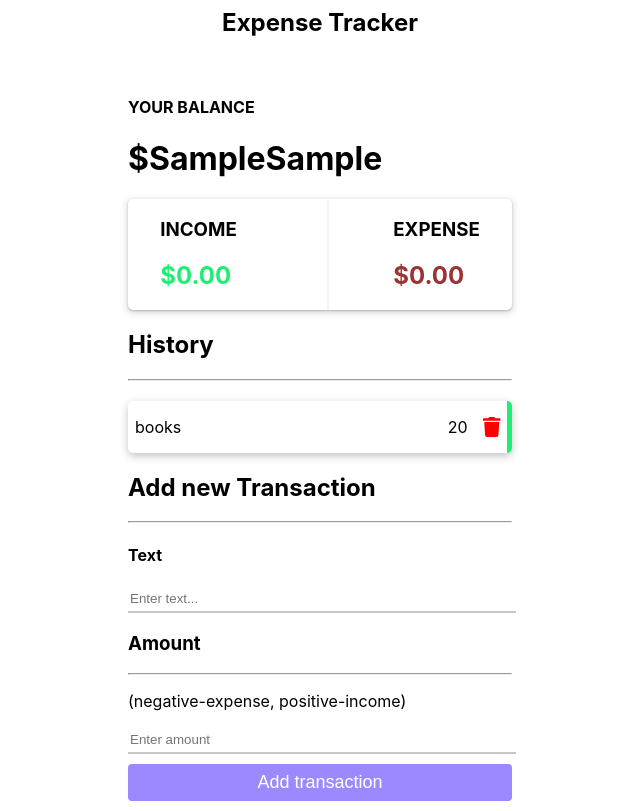
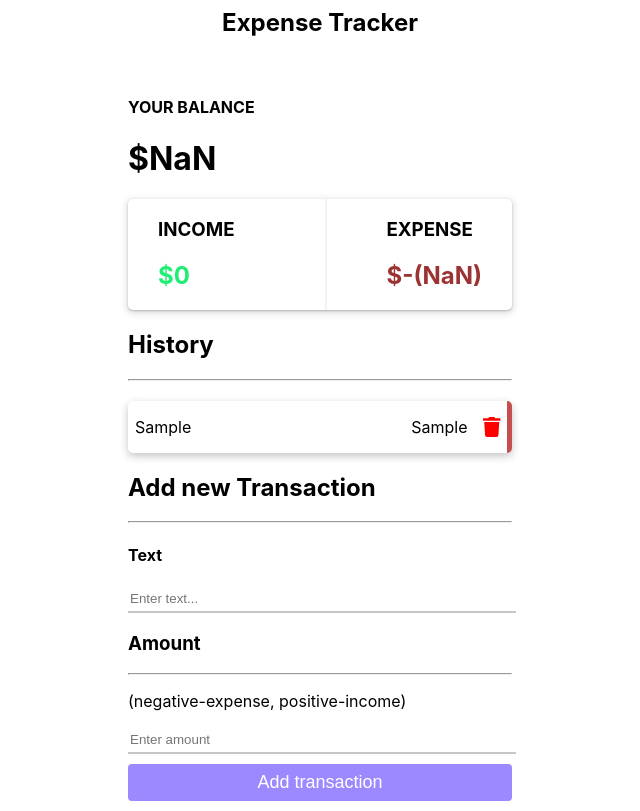
Before and after one commit to Jrana1/-expense-tracker-react, a React (Create React App) app: page / in a window 1280 px wide. Both pictures are taken after typing "Sample", "Sample" into the empty fields and a click on the button "Add transaction". Shown: the whole page, without its empty margins (320-960 px from the left). Built offline with nearby package versions, Linux system fonts and the light colour scheme.

Commit message:
almost done

```diff
--- a/src/App.js
+++ b/src/App.js
@@ -7,18 +7,39 @@ import History from "./components/History";
 import Amount from "./components/Amount";
 import { useState } from "react";
 function App() {
-  const [amounts, setAmount] = useState("");
+  const [amounts, setAmount] = useState(0);
+  const [income, setIncome] = useState(0);
+  const [expenses, setExpenses] = useState(0);
+  const [sign, setSign] = useState("");
+  const [text, setText] = useState("");
+  const [num, setNum] = useState("");
   const handleAmount = (amount, text) => {
-    console.log(amount, text);
-    setAmount(amount);
+    //console.log(amount, text);
+    // let sign = amount.slice(1);
+    let newAmount = [...amount];
+    newAmount.shift();
+    let onlyNum = newAmount.join('');
+    setSign(amount[0]);
+    setText(text);
+    setNum(onlyNum);
+    if (amount[0] === '+') {
+      //console.log((onlyNum), amounts);
+      setAmount(parseInt(onlyNum) + Math.abs(amounts));
+      setIncome(parseInt(onlyNum) + income);
+    }
+    else {
+      setAmount(parseInt(onlyNum) - Math.abs(amounts));
+      setExpenses(parseInt(onlyNum) + expenses);
+    }
+    //setAmount(parseInt(amount) + amounts);
   };
   return (
     <div className="main">
       <div className="container">
         <Header></Header>
         <Balance amount={amounts}></Balance>
-        <Income></Income>
-        <History></History>
+        <Income income={[income, expenses]}></Income>
+        <History history={[sign, text, num]}></History>
         <Amount func={handleAmount}></Amount>
       </div>
     </div>
--- a/src/components/App.css
+++ b/src/components/App.css
@@ -40,13 +40,22 @@ text-transform:uppercase;
 .expenses h2{
     color:rgb(155, 51, 51);
 }
-.items{
+.itemsPlus{
     margin-top: 20px;
     padding: 0px 7px;
     display: flex;
     justify-content: space-between;
     box-shadow: rgba(0, 0, 0, 0.24) 0px 3px 8px;
     border-right: 5px solid #1eee74;
+    border-radius: 5px;
+}
+.itemsMinus{
+    margin-top: 20px;
+    padding: 0px 7px;
+    display: flex;
+    justify-content: space-between;
+    box-shadow: rgba(0, 0, 0, 0.24) 0px 3px 8px;
+    border-right: 5px solid rgb(197, 78, 78);
     border-radius: 5px;
 }
  input{
--- a/src/components/Balance.js
+++ b/src/components/Balance.js
@@ -1,11 +1,11 @@
-import React from 'react';
+import React, { useState } from 'react';
 
 const Balance = ({ amount }) => {
-    let currAmount = amount;
+    console.log(amount);
     return (
         <>
             <h4 >YOUR  BALANCE</h4>
-            <h1>${currAmount + amount}</h1>
+            <h1>${Math.abs(amount)}</h1>
         </>
     );
 };
--- a/src/components/History.js
+++ b/src/components/History.js
@@ -3,19 +3,23 @@ import { FontAwesomeIcon } from '@fortawesome/react-fontawesome';
 import { faTrash } from '@fortawesome/free-solid-svg-icons';
 
 
-const History = () => {
+const History = (props) => {
+    const [sign, text, num] = props.history;
     return (
         <div>
             <h2>History</h2>
             <hr />
-            <div className="items">
-                <p>books</p>
+            {
 
-                <div style={{ display: "flex", alignItems: "center" }}>
-                    <p style={{ marginRight: "15px" }}>20</p>
-                    <FontAwesomeIcon className="icon-trash" icon={faTrash} />
+                sign && <div className={sign === "+" ? "itemsPlus" : "itemsMinus"}>
+                    <p>{text}</p>
+
+                    <div style={{ display: "flex", alignItems: "center" }}>
+                        <p style={{ marginRight: "15px" }}>{sign}{num}</p>
+                        <FontAwesomeIcon className="icon-trash" icon={faTrash} />
+                    </div>
                 </div>
-            </div>
+            }
         </div>
     );
 };
--- a/src/components/Income.js
+++ b/src/components/Income.js
@@ -1,15 +1,18 @@
 import React from 'react';
 
-const Income = () => {
+const Income = (props) => {
+    console.log(props);
+    const [income, expenses] = props.income;
+    //console.log(income, expenses);
     return (
         <div className="income-expences">
             <div className="income">
                 <h3>income</h3>
-                <h2>$0.00</h2>
+                <h2>${income}</h2>
             </div>
             <div className="expenses">
                 <h3>expense</h3>
-                <h2>$0.00</h2>
+                <h2>$-({expenses})</h2>
             </div>
         </div>
     );
```
